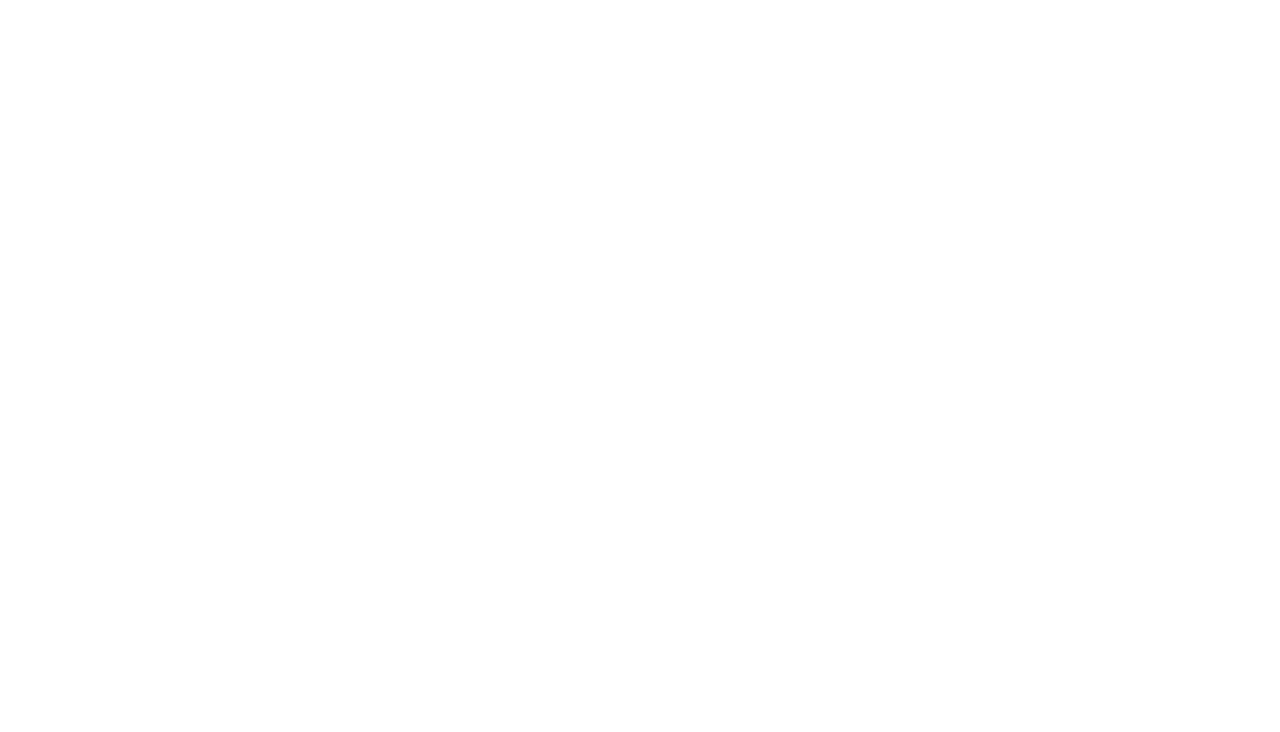
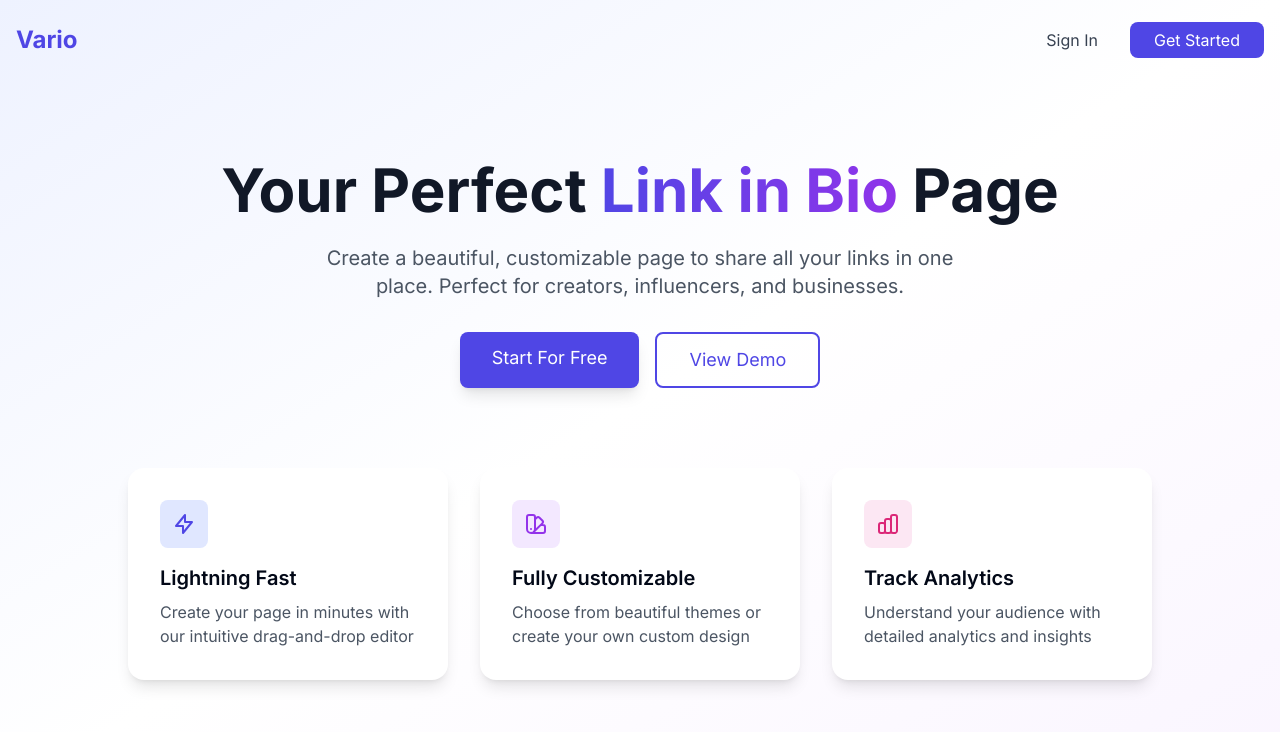
Before and after one commit to 7gmnmsbwzx-ship-it/vario-platform, a Next.js app: page / in a window 1280 px wide. Before the commit this address had no page. Shown: the top 732 px of the page. Built offline with nearby package versions, Linux system fonts and the light colour scheme.

Commit message:
fix: Restore homepage at root (/) and keep /vario as separate landing page

```diff
--- a/app/page.tsx
+++ b/app/page.tsx
@@ -1,6 +1,80 @@
-import { redirect } from 'next/navigation'
+import Link from 'next/link'
 
 export default function HomePage() {
-  // Redirect to /vario landing page
-  redirect('/vario')
+  return (
+    <div className="min-h-screen bg-gradient-to-br from-indigo-50 via-white to-purple-50">
+      {/* Header */}
+      <header className="container mx-auto px-4 py-6">
+        <nav className="flex justify-between items-center">
+          <div className="text-2xl font-bold text-indigo-600">Vario</div>
+          <div className="space-x-4">
+            <Link href="/login" className="px-4 py-2 text-gray-700 hover:text-indigo-600 transition">
+              Sign In
+            </Link>
+            <Link href="/signup" className="px-6 py-2 bg-indigo-600 text-white rounded-lg hover:bg-indigo-700 transition">
+              Get Started
+            </Link>
+          </div>
+        </nav>
+      </header>
+
+      {/* Hero Section */}
+      <main className="container mx-auto px-4 py-20">
+        <div className="max-w-4xl mx-auto text-center">
+          <h1 className="text-5xl md:text-6xl font-bold text-gray-900 mb-6">
+            Your Perfect
+            <span className="text-transparent bg-clip-text bg-gradient-to-r from-indigo-600 to-purple-600">
+              {' '}Link in Bio{' '}
+            </span>
+            Page
+          </h1>
+          <p className="text-xl text-gray-600 mb-8 max-w-2xl mx-auto">
+            Create a beautiful, customizable page to share all your links in one place.
+            Perfect for creators, influencers, and businesses.
+          </p>
+          <div className="flex gap-4 justify-center">
+            <Link href="/signup" className="px-8 py-3 bg-indigo-600 text-white text-lg rounded-lg hover:bg-indigo-700 transition-colors shadow-lg hover:shadow-xl">
+              Start For Free
+            </Link>
+            <Link href="/demo" className="px-8 py-3 border-2 border-indigo-600 text-indigo-600 text-lg rounded-lg hover:bg-indigo-50 transition-colors">
+              View Demo
+            </Link>
+          </div>
+        </div>
+
+        {/* Features Grid */}
+        <div className="grid md:grid-cols-3 gap-8 mt-20 max-w-5xl mx-auto">
+          <div className="bg-white rounded-2xl p-8 shadow-lg">
+            <div className="w-12 h-12 bg-indigo-100 rounded-lg flex items-center justify-center mb-4">
+              <svg className="w-6 h-6 text-indigo-600" fill="none" stroke="currentColor" viewBox="0 0 24 24">
+                <path strokeLinecap="round" strokeLinejoin="round" strokeWidth={2} d="M13 10V3L4 14h7v7l9-11h-7z" />
+              </svg>
+            </div>
+            <h3 className="text-xl font-semibold mb-2">Lightning Fast</h3>
+            <p className="text-gray-600">Create your page in minutes with our intuitive drag-and-drop editor</p>
+          </div>
+
+          <div className="bg-white rounded-2xl p-8 shadow-lg">
+            <div className="w-12 h-12 bg-purple-100 rounded-lg flex items-center justify-center mb-4">
+              <svg className="w-6 h-6 text-purple-600" fill="none" stroke="currentColor" viewBox="0 0 24 24">
+                <path strokeLinecap="round" strokeLinejoin="round" strokeWidth={2} d="M7 21a4 4 0 01-4-4V5a2 2 0 012-2h4a2 2 0 012 2v12a4 4 0 01-4 4zm0 0h12a2 2 0 002-2v-4a2 2 0 00-2-2h-2.343M11 7.343l1.657-1.657a2 2 0 012.828 0l2.829 2.829a2 2 0 010 2.828l-8.486 8.485M7 17h.01" />
+              </svg>
+            </div>
+            <h3 className="text-xl font-semibold mb-2">Fully Customizable</h3>
+            <p className="text-gray-600">Choose from beautiful themes or create your own custom design</p>
+          </div>
+
+          <div className="bg-white rounded-2xl p-8 shadow-lg">
+            <div className="w-12 h-12 bg-pink-100 rounded-lg flex items-center justify-center mb-4">
+              <svg className="w-6 h-6 text-pink-600" fill="none" stroke="currentColor" viewBox="0 0 24 24">
+                <path strokeLinecap="round" strokeLinejoin="round" strokeWidth={2} d="M9 19v-6a2 2 0 00-2-2H5a2 2 0 00-2 2v6a2 2 0 002 2h2a2 2 0 002-2zm0 0V9a2 2 0 012-2h2a2 2 0 012 2v10m-6 0a2 2 0 002 2h2a2 2 0 002-2m0 0V5a2 2 0 012-2h2a2 2 0 012 2v14a2 4 0 01-2 2h-2a2 2 0 01-2-2z" />
+              </svg>
+            </div>
+            <h3 className="text-xl font-semibold mb-2">Track Analytics</h3>
+            <p className="text-gray-600">Understand your audience with detailed analytics and insights</p>
+          </div>
+        </div>
+      </main>
+    </div>
+  )
 }
```
